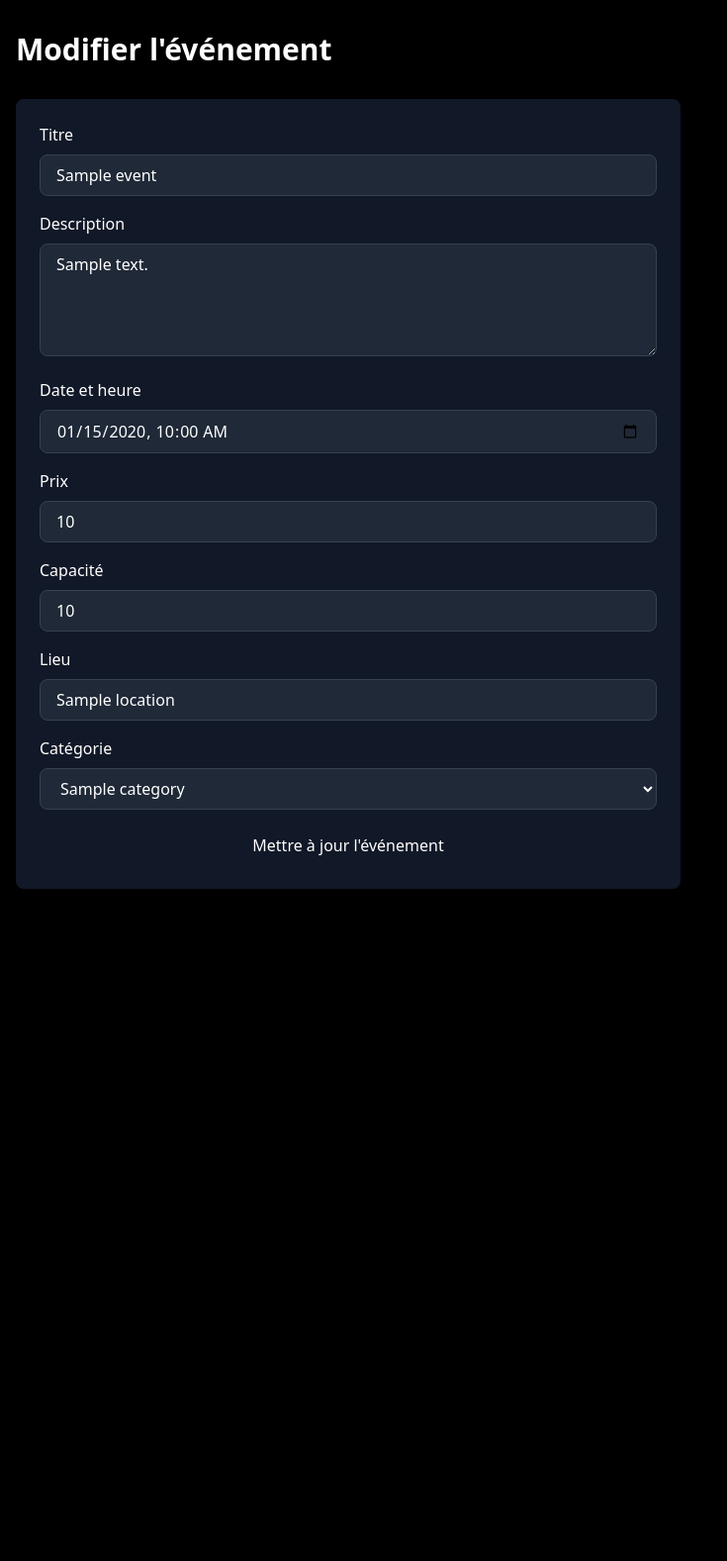
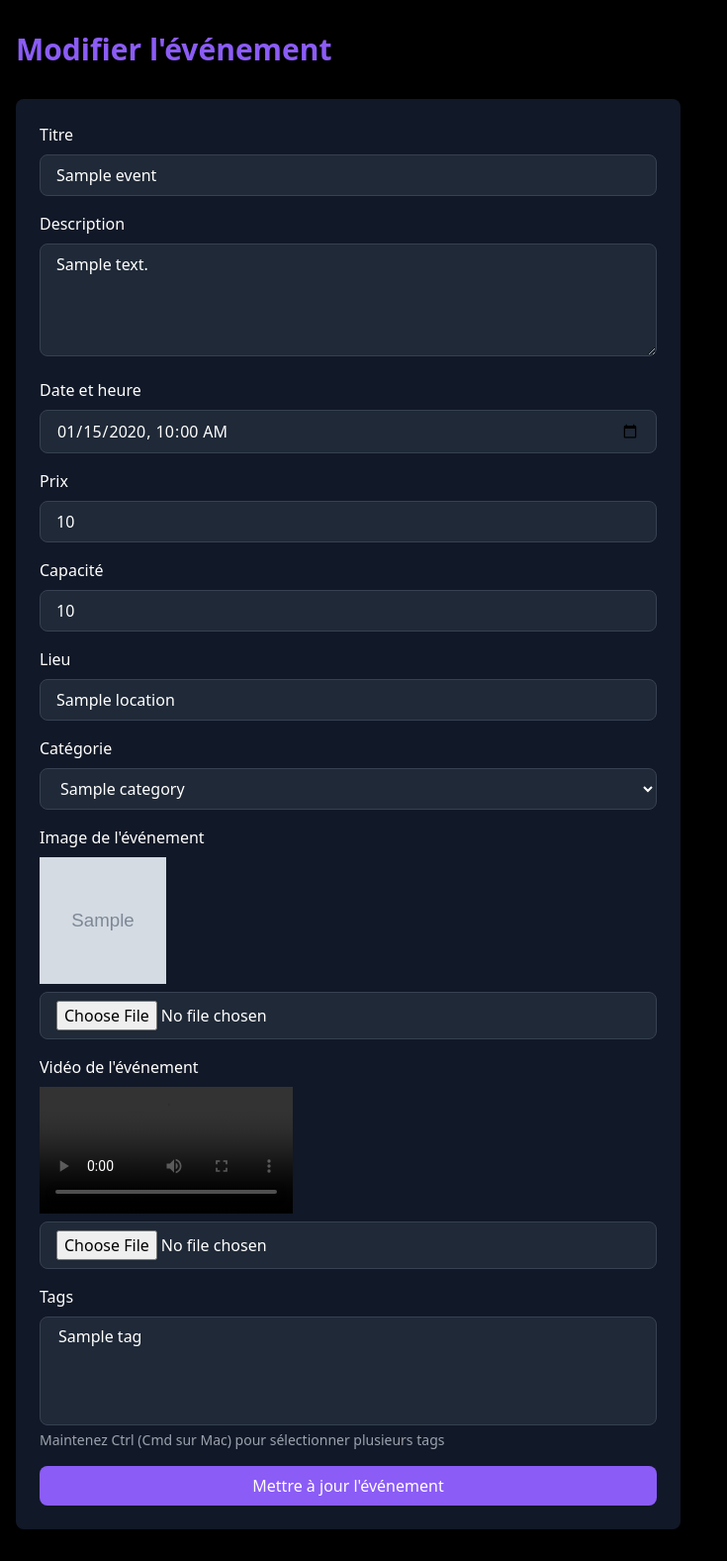
Before and after one commit to Youcode-Classe-E-2024-2025/DevStorm_eventbrite, a PHP site: template app/views/front/event/edit-event.twig in a window 1280 px wide. Shown: the whole page at 99% size, without its empty margins (0-735 px from the left). Before the commit the page ends 898 px from the top, so only its background shows below. Run offline with PHP 8.4, Linux system fonts and the light colour scheme; the template is opened without the code that fills it: most values are stand-ins (such as "Sample title", 1, 10 or a date in 2020); grey boxes marked "Sample" are stand-in pictures; some libraries are stand-ins or nearby versions; grey boxes are pictures that could not be loaded.

Commit message:
feat: update edit form with image, video and tags fields

```diff
--- a/app/views/front/event/edit-event.twig
+++ b/app/views/front/event/edit-event.twig
@@ -4,13 +4,25 @@
     <meta charset="UTF-8">
     <title>Modifier l'événement | DevEvents</title>
     <script src="https://cdn.tailwindcss.com"></script>
+    <script>
+        tailwind.config = {
+            theme: {
+                extend: {
+                    colors: {
+                        'custom-purple': '#8B5CF6',
+                    }
+                }
+            }
+        }
+    </script>
 </head>
 <body class="bg-black text-white">
     <div class="container mx-auto px-4 py-8">
         <h1 class="text-3xl font-bold text-custom-purple mb-8">Modifier l'événement</h1>
 
-        <form method="POST" class="max-w-2xl space-y-6">
+        <form method="POST" enctype="multipart/form-data" class="max-w-2xl space-y-6">
             <div class="bg-gray-900 p-6 rounded-lg space-y-4">
+                <!-- Existing fields -->
                 <div>
                     <label class="block mb-2">Titre</label>
                     <input type="text" name="title" value="{{ event.title }}" required
@@ -58,6 +70,38 @@
                     </select>
                 </div>
 
+                <!-- New fields for media -->
+                <div>
+                    <label class="block mb-2">Image de l'événement</label>
+                    {% if event.image_url %}
+                        <img src="{{ event.image_url }}" alt="Current event image" class="w-32 h-32 object-cover mb-2">
+                    {% endif %}
+                    <input type="file" name="image" accept="image/*"
+                           class="w-full px-4 py-2 bg-gray-800 border border-gray-700 rounded-lg">
+                </div>
+
+                <div>
+                    <label class="block mb-2">Vidéo de l'événement</label>
+                    {% if event.video_url %}
+                        <video src="{{ event.video_url }}" class="w-64 mb-2" controls></video>
+                    {% endif %}
+                    <input type="file" name="video" accept="video/*"
+                           class="w-full px-4 py-2 bg-gray-800 border border-gray-700 rounded-lg">
+                </div>
+
+                <!-- Tags selection -->
+                <div>
+                    <label class="block mb-2">Tags</label>
+                    <select name="tags[]" multiple class="w-full px-4 py-2 bg-gray-800 border border-gray-700 rounded-lg">
+                        {% for tag in tags %}
+                            <option value="{{ tag.id }}" {% if tag.id in selectedTags %}selected{% endif %}>
+                                {{ tag.name }}
+                            </option>
+                        {% endfor %}
+                    </select>
+                    <p class="text-sm text-gray-400 mt-1">Maintenez Ctrl (Cmd sur Mac) pour sélectionner plusieurs tags</p>
+                </div>
+
                 <button type="submit" class="w-full bg-custom-purple text-white py-2 rounded-lg hover:bg-purple-700">
                     Mettre à jour l'événement
                 </button>
```
